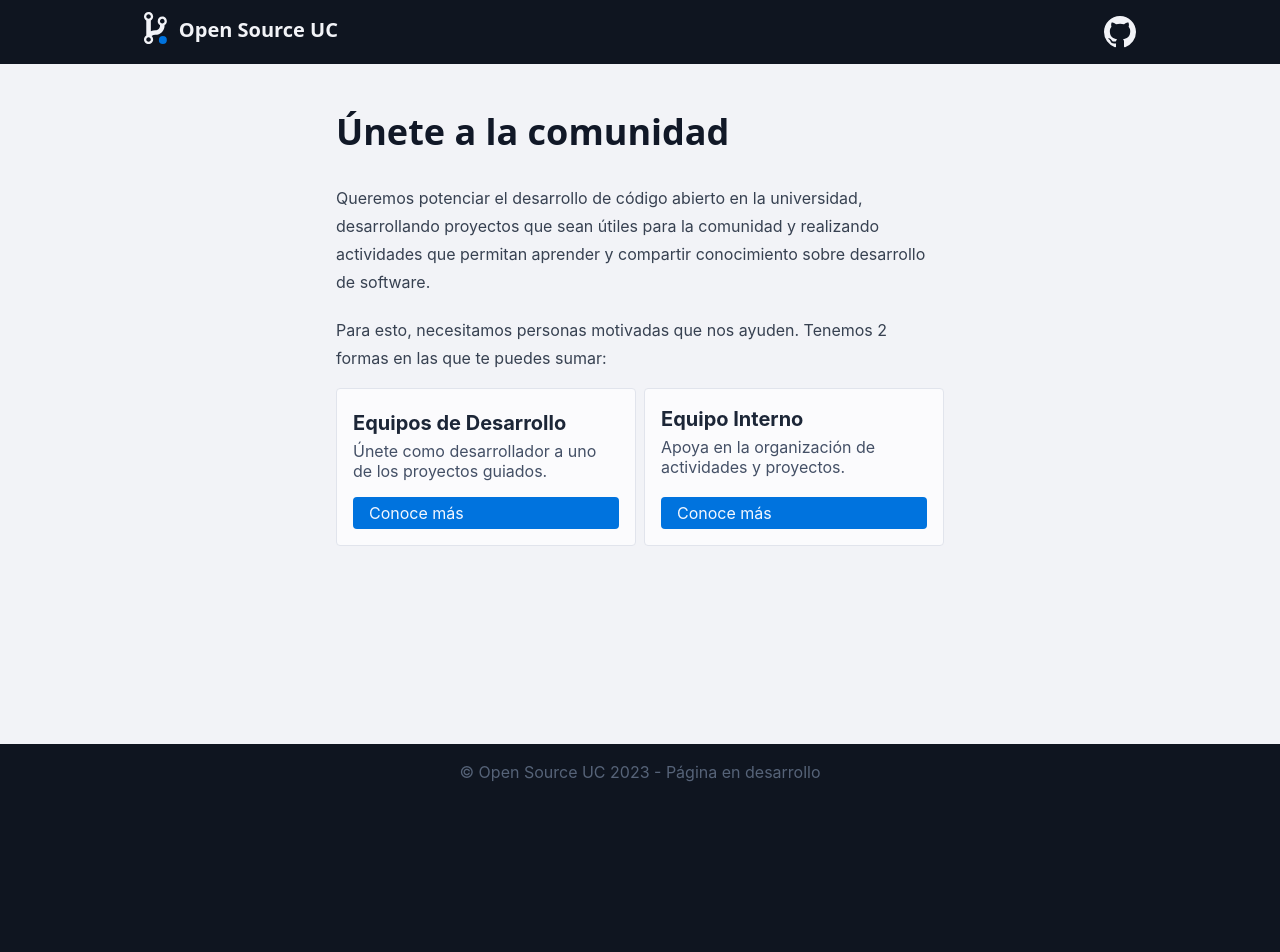
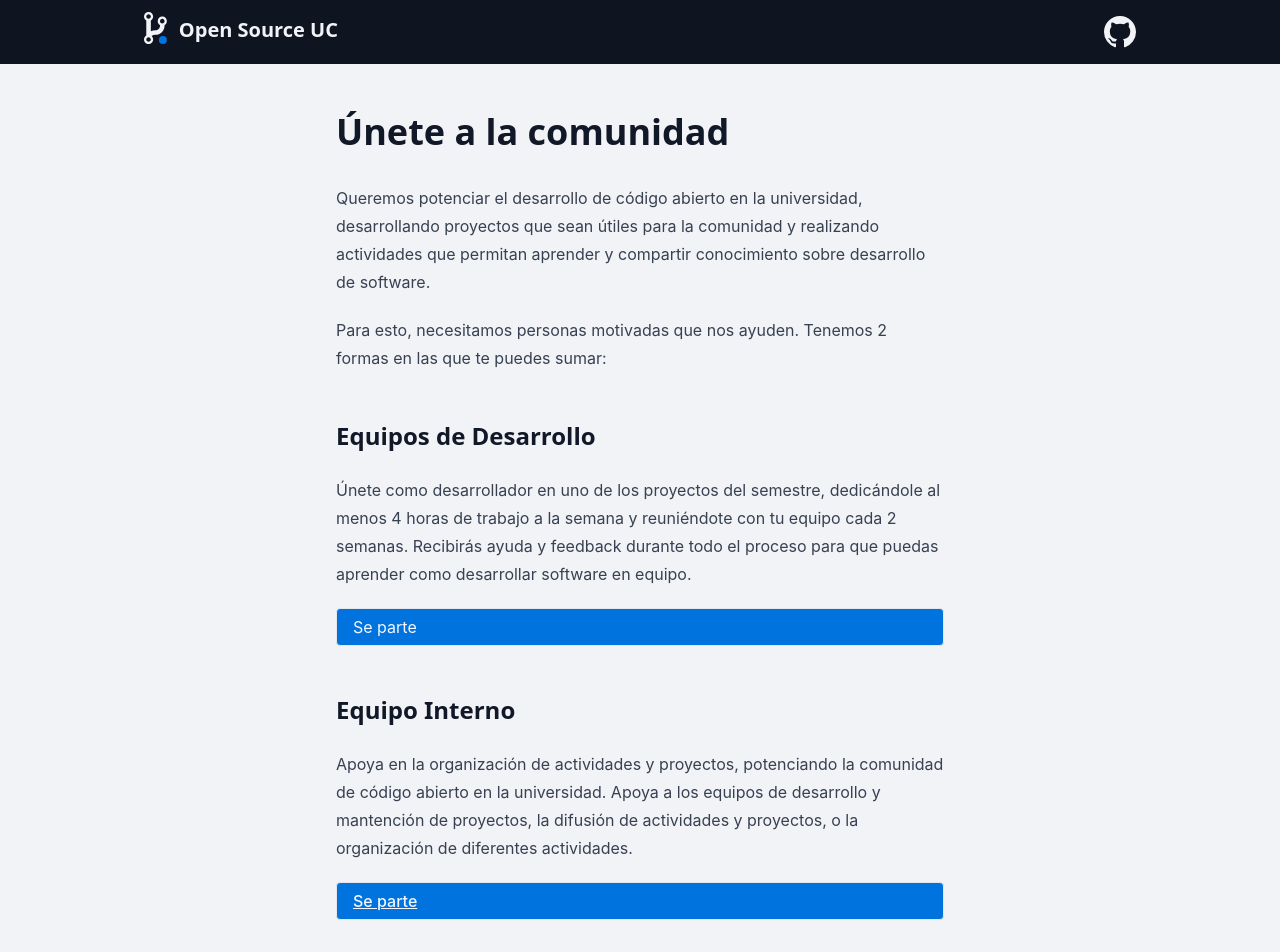
Before and after one commit to open-source-uc/osuc.dev, a SvelteKit app: page /join in a window 1280 px wide. Shown: the top 952 px of the page. Before the commit the page ends 800 px from the top, so only its background shows below. Built offline with nearby package versions, Linux system fonts and the light colour scheme.

Commit message:
add forms for join pages

```diff
--- a/src/routes/join/+page.svelte
+++ b/src/routes/join/+page.svelte
@@ -1,4 +1,4 @@
-<div class="prose mt-8 prose-headings:font-display">
+<div class="prose my-8 prose-headings:font-display">
 	<h1>Únete a la comunidad</h1>
 
 	<p>
@@ -6,46 +6,35 @@
 		que sean útiles para la comunidad y realizando actividades que permitan aprender y compartir
 		conocimiento sobre desarrollo de software.
 	</p>
-
 	<p>
 		Para esto, necesitamos personas motivadas que nos ayuden. Tenemos 2 formas en las que te puedes
 		sumar:
 	</p>
+
+	<h2>Equipos de Desarrollo</h2>
+	<p>
+		Únete como desarrollador en uno de los proyectos del semestre, dedicándole al menos 4 horas de
+		trabajo a la semana y reuniéndote con tu equipo cada 2 semanas. Recibirás ayuda y feedback
+		durante todo el proceso para que puedas aprender como desarrollar software en equipo.
+	</p>
+
+	<div class="not-prose">
+		<a
+			href="/join/dev"
+			class="hover:underline border px-4 py-1 w-full block rounded bg-primary-500 text-primary-50"
+			>Se parte</a
+		>
+	</div>
+
+	<h2>Equipo Interno</h2>
+	<p>
+		Apoya en la organización de actividades y proyectos, potenciando la comunidad de código abierto
+		en la universidad. Apoya a los equipos de desarrollo y mantención de proyectos, la difusión de
+		actividades y proyectos, o la organización de diferentes actividades.
+	</p>
+	<a
+		href="/join/internal"
+		class="hover:underline border px-4 py-1 w-full block rounded bg-primary-500 text-primary-50"
+		>Se parte</a
+	>
 </div>
-
-<ul class="grid grid-cols-2 gap-2 my-4">
-	<li class="border flex flex-col bg-base-50 px-4 py-4 border-base-200 rounded">
-		<div class="flex-grow">
-			<h2 class="font-bold text-xl text-base-800 my-1">Equipos de Desarrollo</h2>
-			<p class="text-base-600 leading-tight my-1">
-				Únete como desarrollador a uno de los proyectos guiados.
-			</p>
-			<a href="/join/projects" class="btn">Conoce más</a>
-		</div>
-	</li>
-	<li class="border flex flex-col bg-base-50 px-4 py-4 border-base-200 rounded">
-		<div class="flex-grow">
-			<h2 class="font-bold text-xl text-base-800">Equipo Interno</h2>
-			<p class="text-base-600 leading-tight my-1">
-				Apoya en la organización de actividades y proyectos.
-			</p>
-		</div>
-		<a href="/join/internal" class="btn">Conoce más</a>
-	</li>
-</ul>
-
-<slot />
-
-<style>
-	.btn {
-		margin-top: theme('margin.4');
-		display: block;
-		padding: theme('padding.1') theme('padding.4');
-		border-radius: theme('borderRadius.DEFAULT');
-		background: theme('colors.primary.500');
-		color: theme('colors.primary.50');
-	}
-	.btn:hover {
-		text-decoration: underline;
-	}
-</style>
--- a/src/routes/join/projects/+page.svelte
+++ b/src/routes/join/dev/+page.svelte
@@ -10,6 +10,12 @@
 		tecnologías.
 	</p>
 
+	<p>
+		Los proyectos son elegidos por el equipo interno y serán anunciados antes que terminen las
+		postulaciones. Puedes <a href="/propose-project">proponer ideas aquí</a>. Las postulaciones
+		cierran en la tercera semana del semestre.
+	</p>
+
 	<h2>Que es lo que buscamos</h2>
 
 	<ul>
@@ -18,7 +24,7 @@
 		<li>Quieres aprender nuevas tecnologías para resolver nuevos problemas.</li>
 		<li>
 			Puedes dedicarle al menos <strong>4 horas</strong>
-			a la semana para trabajar.
+			a la semana para trabajar y reunirte con tu equipo cada 2 semanas.
 		</li>
 	</ul>
 
@@ -93,9 +99,13 @@
 	</ol>
 
 	<h2>Form de postulación</h2>
-
-	<p>
-		Ahora no tenemos las postulaciones abiertas, anunciaremos cuando estén disponibles en el
-		<a href="https://t.me/+zQdotSmFEIRkMzcx">grupo de Telegram</a>. .
-	</p>
+	<iframe
+		title="Formulario de postulación"
+		class="airtable-embed"
+		src="https://airtable.com/embed/appSIzGdt5w6Jmuj1/shrO4vpotfffkgivl?prefill_Tipo=🧑‍💻+Equipo+de+Desarrollo"
+		frameborder="0"
+		width="100%"
+		height="533"
+		style="background: transparent; border: 1px solid #ccc;"
+	/>
 </div>
--- a/src/routes/join/internal/+page.svelte
+++ b/src/routes/join/internal/+page.svelte
@@ -10,6 +10,11 @@
 		colaborar e impulsar a los demás.
 	</p>
 
+	<p>
+		Las postulaciones parten a finales de cada semestre y cierran en las primeras semanas del
+		semestre siguiente. Si quieres saber más, puedes preguntar en el grupo de Telegram.
+	</p>
+
 	<h2>¿Qué es lo que buscamos?</h2>
 	<ul>
 		<li>Tienes iniciativa, puedes identificar oportunidades y liderar su ejecución.</li>
@@ -17,7 +22,8 @@
 		<li>Sabes colaborar y comunicarte bien con los demás.</li>
 		<li>
 			Puedes dedicarle al menos <strong>6 horas</strong>
-			a la semana para trabajar.
+			a la semana para trabajar (esto considera reuniones, actividades y responder mensajes, se siente
+			menos de lo que es).
 		</li>
 	</ul>
 	<p>
@@ -46,8 +52,8 @@
 
 	<h3>🚀 Grupo Proyectos</h3>
 	<p>
-		Vela por que los grupos de desarrollo avancen y que los diferentes proyectos sean mantenidos. Sus
-		tareas principales son:
+		Vela por que los grupos de desarrollo avancen y que los diferentes proyectos sean mantenidos.
+		Sus tareas principales son:
 	</p>
 	<ul>
 		<li>Organizar los equipos de desarrollo y apoyar en el avance de sus proyectos.</li>
@@ -59,14 +65,14 @@
 	<ul>
 		<li>Tienes que saber programar, tienes que tener cuenta de GitHub.</li>
 		<li>Tines una idea de como se planifican los proyectos de software.</li>
-		<li>Un gran plus es si tienes experiencia en proyectos reales (experiencia laboral).</li>
+		<li>Un gran plus es si tienes experiencia en proyectos reales (como en prácticas).</li>
 	</ul>
 	<p>
 		Aunque este grupo sea “el lado técnico”, también son importantes las habilidades blandas, como
 		por ejemplo, para cuando se forman los equipos de desarrollo.
 	</p>
 
-	<h3>🎨 Grupo Comunicaciones y Diseño</h3>
+	<h3>🎨 Grupo Marketing y Diseño</h3>
 	<p>
 		Se encarga de RRSS y guiar el diseño de la organización, buscando darle visibilidad tanto a OSUC
 		como a sus proyectos. Sus tareas principales son:
@@ -80,14 +86,18 @@
 	<p>Para esto buscamos:</p>
 	<ul>
 		<li>Te manejas con herramientas de diseño (usamos principalmente Figma).</li>
-		<li>Tener experiencia en diseño gráfico (idealmente).</li>
-		<li>Sepas no tomar críticas como un ataque personal.</li>
+		<li>Sabes o te gustaría aprender sobre diseño gráfico.</li>
+		<li>Sepas tanto tomar como hacer críticas constructivas.</li>
 	</ul>
+	<p>
+		Aquí se aprecia mucho la iniciativa: identificar oportunidades de difusión y mejora de
+		experiencia de usuario son claves para potenciar la iniciativa y sus proyectos.
+	</p>
 
-	<h3>🤝 Grupo de Comunidad y Educación</h3>
+	<h3>👥 Grupo de Comunidad y Educación</h3>
 	<p>
-		Vela por que las personas de la comunidad se sientan parte y puedan aprender, realizando actividades
-		recreativas y educativas. Sus tareas principales son:
+		Vela por que las personas de la comunidad se sientan parte y puedan aprender, realizando
+		actividades recreativas y educativas. Sus tareas principales son:
 	</p>
 	<ul>
 		<li>Organizar eventos educativos y recreativos.</li>
@@ -100,6 +110,7 @@
 		<li>Puedes hablar y comunicarte bien con otras personas.</li>
 		<li>Eres creativo, puedes crear espacios amigables y especiales.</li>
 	</ul>
+	<p>Es un rol de bienestar, como se ha implementado en varios cursos de la escuela.</p>
 
 	<h3>📠 Cargos especiales</h3>
 	<p>Son cargos que cubren necesidades particulares de la organización.</p>
@@ -107,8 +118,8 @@
 	<h4>Coordinador General</h4>
 	<p>
 		Es el que se encarga de darle dirección a la organización y asegurarse de que se cumplan los
-		objetivos. Planifica el semestre y las tareas a realizar. Se comunica con otras iniciativas y
-		da la cara como líder de la iniciativa.
+		objetivos. Planifica el semestre y las tareas a realizar. Se comunica con otras iniciativas y da
+		la cara como líder de la iniciativa.
 	</p>
 
 	<h4>Encargado de Operaciones</h4>
@@ -118,9 +129,23 @@
 		planificación del semestre.
 	</p>
 
+	<h4>Mentores</h4>
+	<p>
+		Dan apoyo y consejos a los miembros, principalmente en áreas técnicas. No es necesario que
+		participen en reuniones y actividades, pero deberán aconsejar a los equipos cuando se necesite.
+		Requiere experiencia y pueden ser egresados. Se estima que el trabajo es de <strong
+			>1 hora a la semana</strong
+		>.
+	</p>
+
 	<h2>Form de postulación</h2>
-	<p>
-		Ahora no tenemos las postulaciones abiertas, anunciaremos cuando estén disponibles en el
-		<a href="https://t.me/+zQdotSmFEIRkMzcx">grupo de Telegram</a>.
-	</p>
+	<iframe
+		title="Formulario de postulación"
+		class="airtable-embed"
+		src="https://airtable.com/embed/appSIzGdt5w6Jmuj1/shrO4vpotfffkgivl?prefill_Tipo=👥+Equipo+Interno"
+		frameborder="0"
+		width="100%"
+		height="533"
+		style="background: transparent; border: 1px solid #ccc;"
+	/>
 </div>
--- a/src/routes/propose-project/+page.svelte
+++ b/src/routes/propose-project/+page.svelte
@@ -52,7 +52,7 @@
 						<li>El contexto del proyecto y el problema que busca resolver (¿por qué?)</li>
 						<li>Cuales son los objetivos de la solución (¿qué es lo que se busca hacer?)</li>
 						<li>Cuál es el público objetivo (¿para quién?)</li>
-						<li>Requerimientos escenciales (¿qué se necesita para que el proyecto funcione?)</li>
+						<li>Requerimientos esenciales (¿qué se necesita para que el proyecto funcione?)</li>
 					</ul>
 					<p>
 						Puedes incluir tecnologías que te gustaría usar si quieres ser parte del equipo de
```
